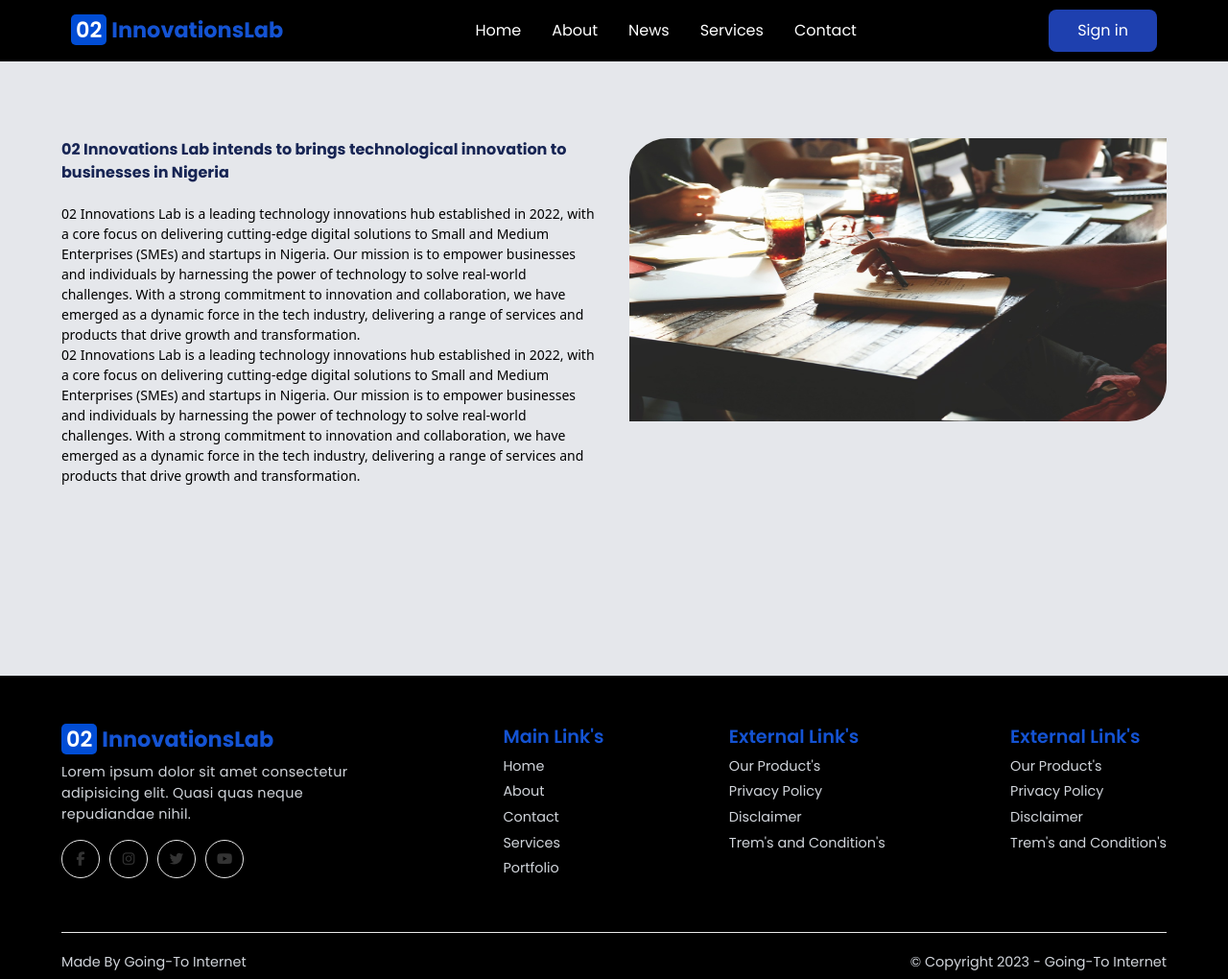
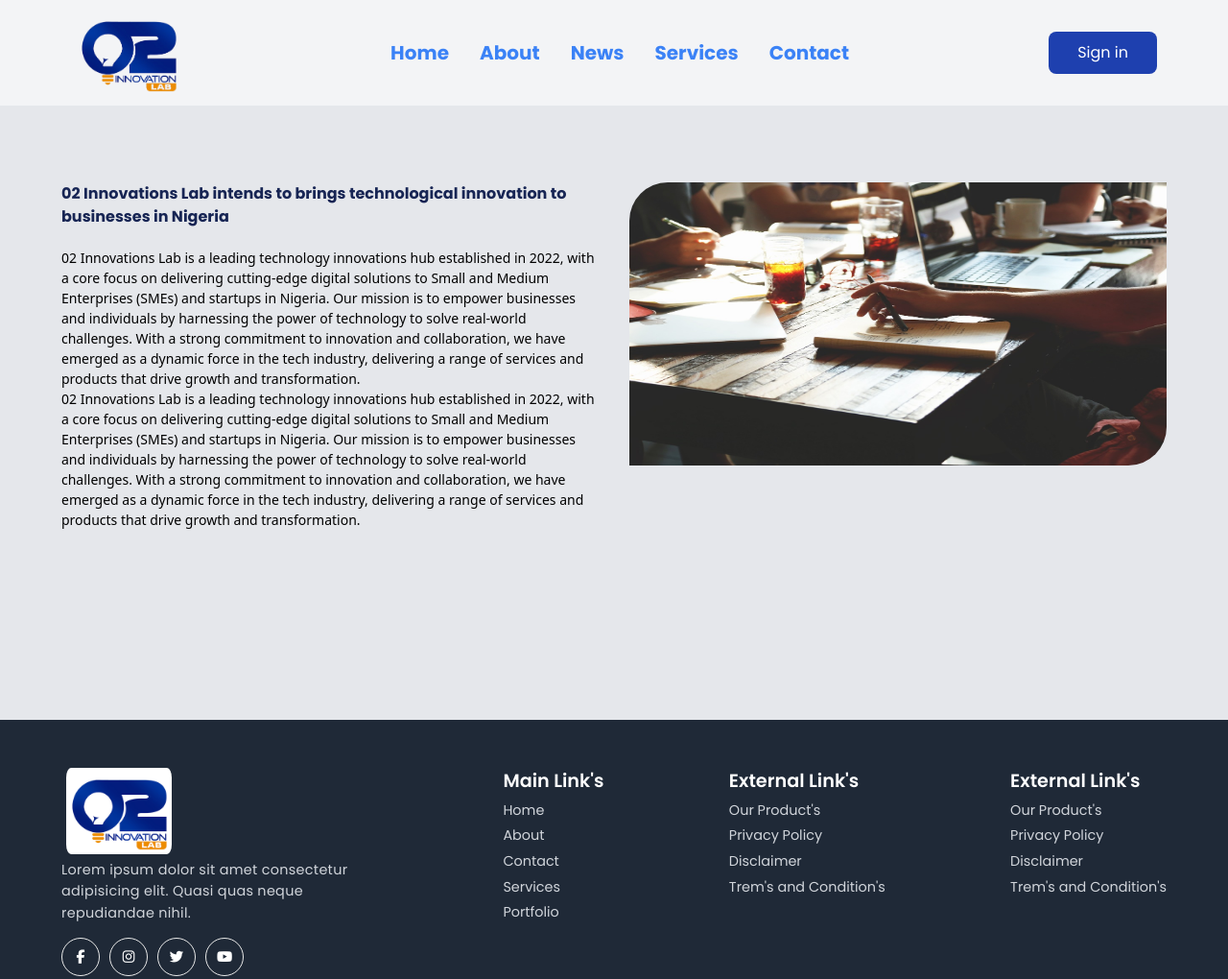
Before and after one commit to danbahaushiya01/02InnovationsLab, a website: page src/about-02.html in a window 1280 px wide. Shown: the top 1020 px of the page at 96% size. Drawn offline with Linux system fonts and the light colour scheme.

Commit message:
redesign

```diff
--- a/src/about-02.html
+++ b/src/about-02.html
@@ -14,21 +14,19 @@
 
 </head>
 <body>
-    <header class="bg-black">
+    <header class="bg-gray-100">
         <!-- nav-bar -->
         <nav class="nav-bar text-white">
-            <div>
-                <!-- <img src="../src/images/home.png" alt=""> -->
-                     <!--logo-->
-             <a href="#" class="logo logo-footer"><span>02</span>InnovationsLab</a>
+            <div class="logo">
+                <img src="images/about-img-removebg-preview.png" alt="">
             </div> <!--end-->
             <!-- list -->
-            <ul class="nav-list flex gap-8">
-                <li class="nav-items"><a href="./index.html">Home</a></li>
-                <li class="nav-items"><a href="./index.html">About</a></li>
-                <li class="nav-items"><a href="./index.html">News</a></li>
-                <li class="nav-items"><a href="./index.html">Services</a></li>
-                <li class="nav-items"><a href="./index.html">Contact</a></li>
+            <ul class="nav-list font-bold flex gap-8 text-blue-500">
+                <li class="nav-items"><a href="index.html">Home</a></li>
+                <li class="nav-items"><a href="#about-us">About</a></li>
+                <li class="nav-items"><a href="">News</a></li>
+                <li class="nav-items"><a href="#courses">Services</a></li>
+                <li class="nav-items"><a href="#contact">Contact</a></li>
             </ul> <!--end-->
             <!-- button -->
             <div class="nav-button ">
@@ -36,7 +34,6 @@
             </div><!--ends-->
         </nav> <!--end-->
     </header>
-
       <!-- main -->
       <main>
         <div class=" h-[80vh] bg-gray-200">
@@ -64,12 +61,12 @@
 
 
                 <!-- footer -->
-            <footer class="bg-black">
+                <footer class="bg-gray-800">
                     <div class="footer-container">
                         <!--**comoany-box**-->
                         <div class="footer-company-box">
                             <!--logo-->
-                        <a href="#" class="logo logo-footer"><span>02</span>InnovationsLab</a>
+                            <a href="#" class="logo"><img src="images/about-img.png" alt=""></a>
                             <!--details-->
                             <p class="text-gray-300">Lorem ipsum dolor sit amet consectetur adipisicing elit. Quasi quas neque repudiandae nihil.</p>
                             <!--social-box-->
```
Also changed, not shown: src/course-1.html (+11 -13 lines), src/course-2.html (+12 -14 lines), src/course-3.html (+11 -13 lines), src/course-4.html (+11 -14 lines), src/course-5.html (+12 -14 lines), src/course-6.html (+11 -14 lines), src/index.html (+6 -8 lines), src/partner-1.html (+12 -15 lines), src/partner-2.html (+11 -14 lines), src/partner-3.html (+11 -15 lines), css/tailwind.css, src/images/about-img-removebg-preview.png (added), src/tailwind.css. Lines whose indentation alone changed are shown as unchanged.
